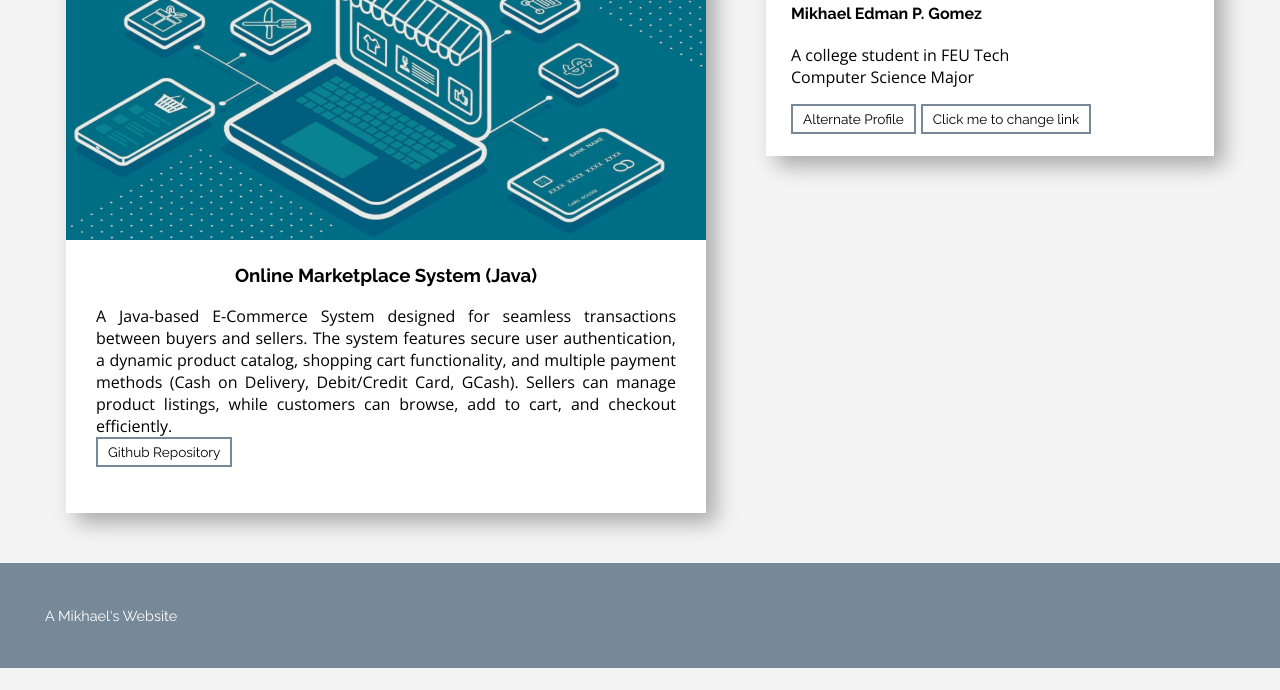
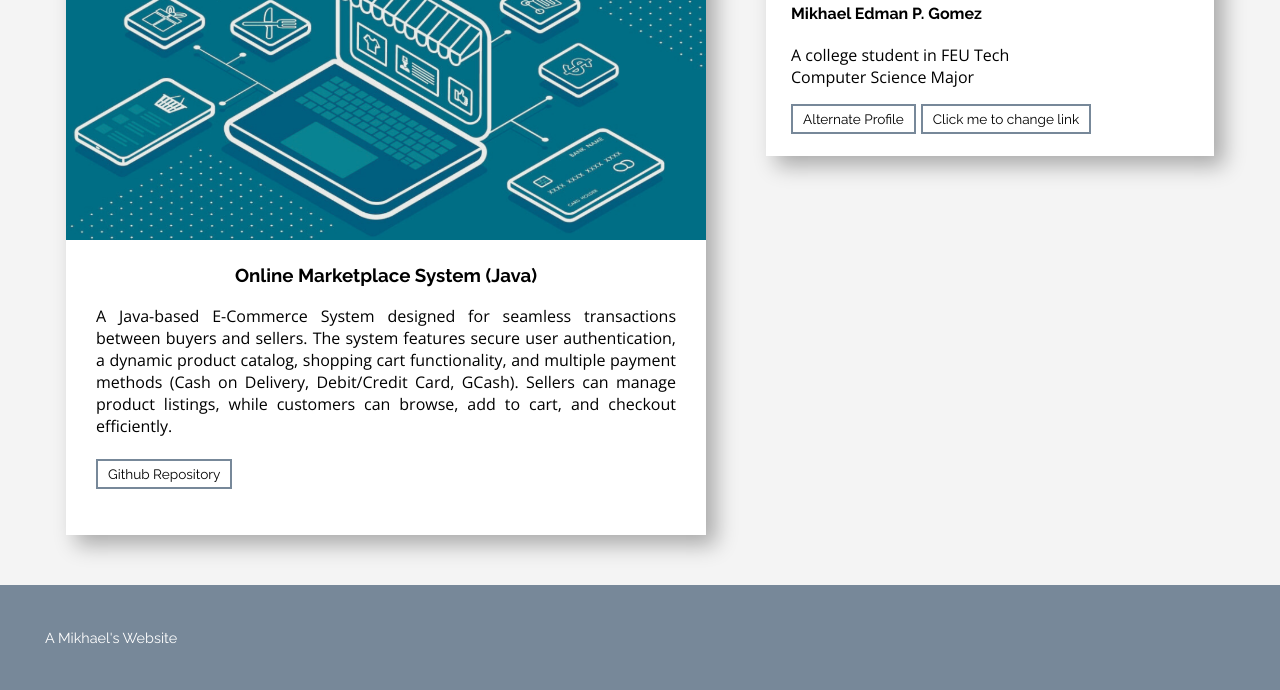
Before and after one commit to KaeL-0/MyProfile, a plain HTML site: page index.html in a window 1280 px wide. Shown: the part 550-1240 px from the top of the page. Before the commit the page ends 1218 px from the top, so only its background shows below. Drawn offline with nearby package versions, Linux system fonts and the light colour scheme.

Commit message:
Update index.html

```diff
--- a/index.html
+++ b/index.html
@@ -73,8 +73,8 @@
                 <img src="image/market.png" alt="A marketplace pic" style="width: 100%;">
                 <h3>Online Marketplace System (Java)</h3>
                 <p class="text_item">A Java-based E-Commerce System designed for seamless transactions between buyers and sellers. The system features secure user authentication, a dynamic product catalog, shopping cart functionality, and multiple payment methods (Cash on Delivery, Debit/Credit Card, GCash). Sellers can manage product listings, while customers can browse, add to cart, and checkout efficiently.
-                <br>
-                <a href="https://github.com/KaeL-0/Java-based-Online-Marketplace-System.git" target="_blank" style="text-size: 15px;  margin-left: 0px;">Github Repository</a>
+                <br><br>
+                <a href="https://github.com/KaeL-0/Java-based-Online-Marketplace-System.git" target="_blank" style="text-size: 17px;  margin-left: 0px;">Github Repository</a>
                 </p>
 
                 </div>
```
